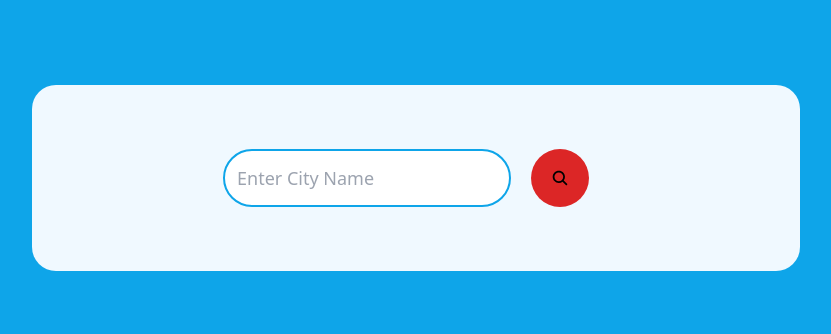
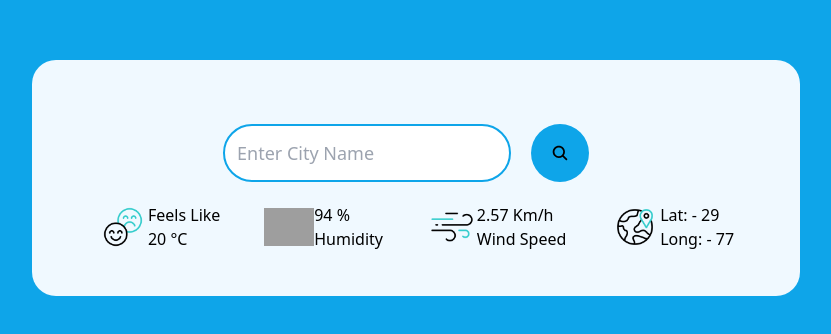
Before and after one commit to shwetank-1708/weather-app, a React (Vite) app: page / in a window 1280 px wide. Shown: the part 222-556 px from the top of the page, without its empty margins (224-1055 px from the left). Built offline with nearby package versions, Linux system fonts and the light colour scheme; grey boxes are pictures that could not be loaded.

Commit message:
Added Fells Like Temp, Humidity, Wind Speed and Location Icons

```diff
--- a/src/App.tsx
+++ b/src/App.tsx
@@ -6,6 +6,10 @@ import drizzle from "./assets/drizzle.gif";
 import foggy from "./assets/foggy.gif";
 import clouds from "./assets/clouds.gif";
 import rain from "./assets/rain.gif";
+import feelsLike from "./assets/feels_like.gif";
+import humidity from "./assets/humidity.gif";
+import wind from "./assets/wind.gif";
+import location from "./assets/location.gif";
 
 interface WeatherData {
   main: {
@@ -75,7 +79,7 @@ function App() {
             />
             <button
               onClick={getWeatherDetails}
-              className="bg-red-600 m-5 p-5 text-lg rounded-full hover:text-white"
+              className="bg-sky-500 m-5 p-5 text-lg rounded-full hover:text-white"
             >
               <IoSearch />
             </button>
@@ -94,6 +98,40 @@ function App() {
               <p>{weatherData.sys.country}</p>
             </div>
           )}
+
+          <div className="flex flex-wrap justify-around">
+            <div className="flex items-center">
+              <img src={feelsLike} className="w-[50px]" />
+              <div>
+                <p>Feels Like</p>
+                <p>20 °C</p>
+              </div>
+            </div>
+
+            <div className="flex items-center">
+              <img src={humidity} className="w-[50px]" />
+              <div>
+                <p>94 %</p>
+                <p>Humidity</p>
+              </div>
+            </div>
+
+            <div className="flex items-center">
+              <img src={wind} className="w-[50px]" />
+              <div>
+                <p>2.57 Km/h</p>
+                <p>Wind Speed</p>
+              </div>
+            </div>
+
+            <div className="flex items-center">
+              <img src={location} className="w-[50px]" />
+              <div>
+                <p>Lat: - 29</p>
+                <p>Long: - 77</p>
+              </div>
+            </div>
+          </div>
         </div>
       </div>
     </>
```
